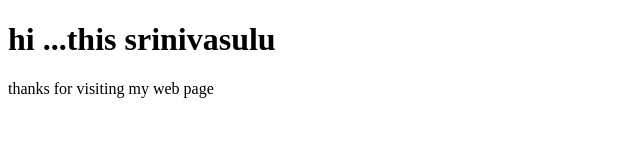
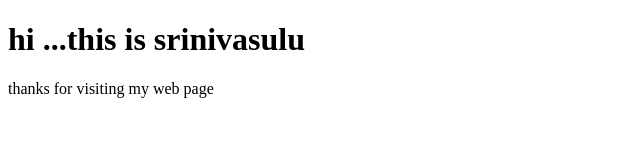
Before and after one commit to srinivasulu2004/jenins-repo, a plain HTML site: page index.html in a window 1280 px wide. Shown: the whole page, without its empty margins (0-640 px from the left). Drawn offline with Linux system fonts and the light colour scheme.

Commit message:
Update index.html

```diff
--- a/index.html
+++ b/index.html
@@ -5,7 +5,7 @@
   <title>Jenkins Docker Deploy</title>
 </head>
 <body>
-  <h1>hi ...this srinivasulu </h1>
+  <h1>hi ...this is srinivasulu </h1>
   <p> thanks for visiting my web page</p>
 </body>
 </html>
```
